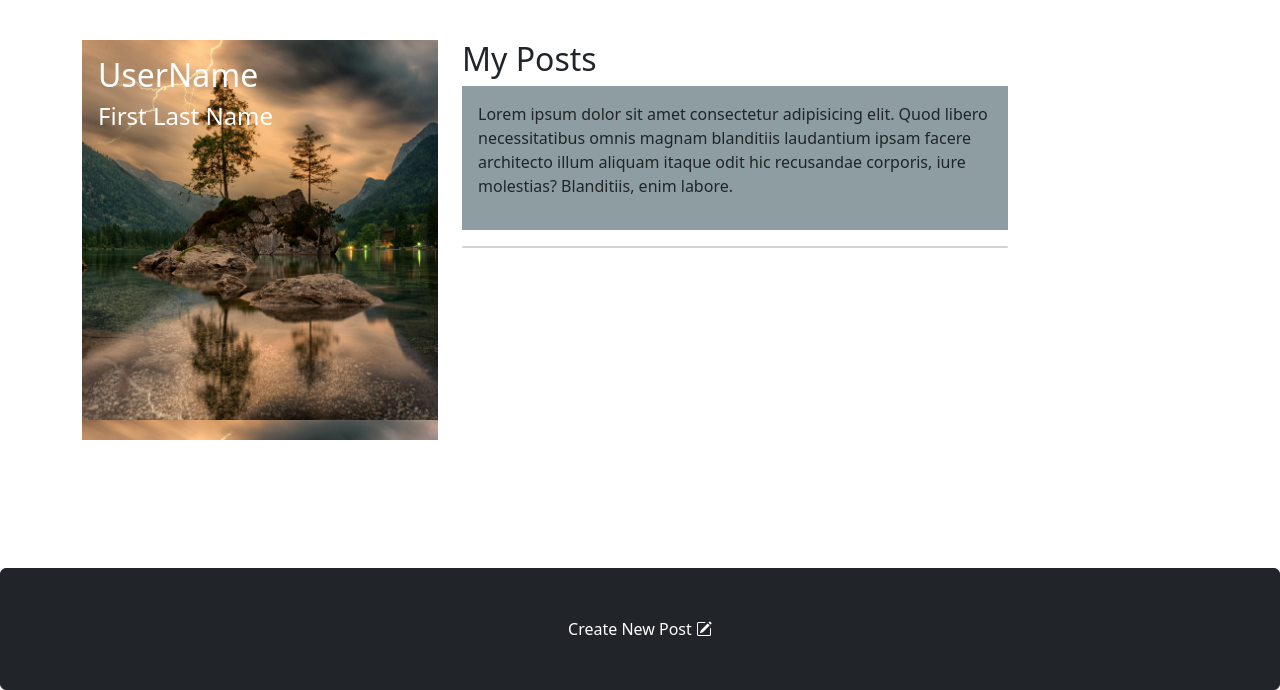
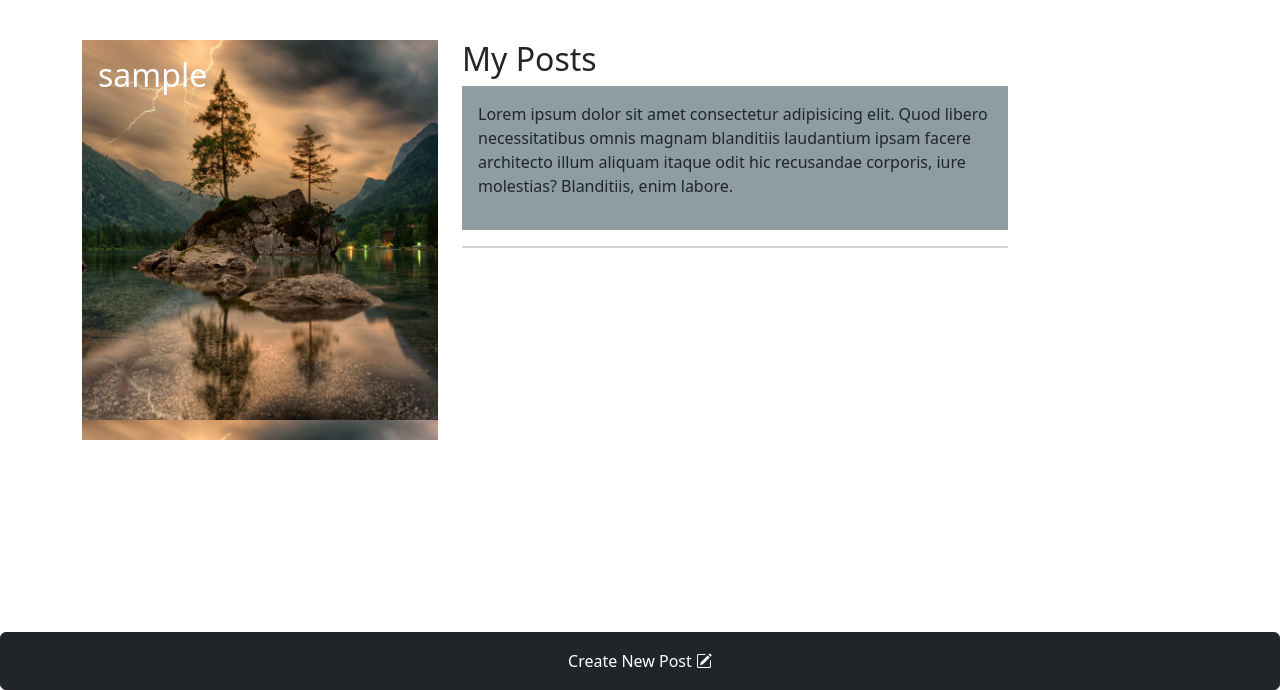
Before and after one commit to COSC360/project-Kaf-Mahir, a PHP site: page /profile.php in a window 1280 px wide. Shown: the part 110-800 px from the top of the page. Run offline with PHP 8.4, Linux system fonts and the light colour scheme; the visitor is signed in with stand-in values (Sample User, id 1); data that the repository does not hold is empty; some libraries are stand-ins or nearby versions.

Commit message:
username info uploaded

```diff
--- a/kaf/profile.php
+++ b/kaf/profile.php
@@ -69,7 +69,7 @@ require '../controllers/auth.php';
 
               <?php //only show if logged in. For now.
                 if (isset($_SESSION['username'])) { //if user logged in
-                echo "<button type='button' class='btn btn-dark fixed-bottom p-5' width='100px' height='100px' data-toggle='modal' data-target='#create-post-modal'>Create New Post <i class='bi bi-pencil-square'></i></button>";
+                echo "<button type='button' class='btn btn-dark fixed-bottom p-3' width='100px' height='100px' data-toggle='modal' data-target='#create-post-modal'>Create New Post <i class='bi bi-pencil-square'></i></button>";
                 } else {
                   //if replacing
                 }
@@ -105,13 +105,12 @@ require '../controllers/auth.php';
   </div>
 </div>
 </var>
-    <div class="container myBlogs">
+    <div class="container myBlogs mb-5">
   <div class="row">
     <div class="col-lg-4">
       <div class="profile-banner">
-        <h2>UserName</h2>
-        <h4>First Last Name</h4>
-      </div>
+        <h2><?php echo $_SESSION['username']?></h2>
+     </div>
     </div>
     <div class="col-lg-6">
       <div class="account">
```
